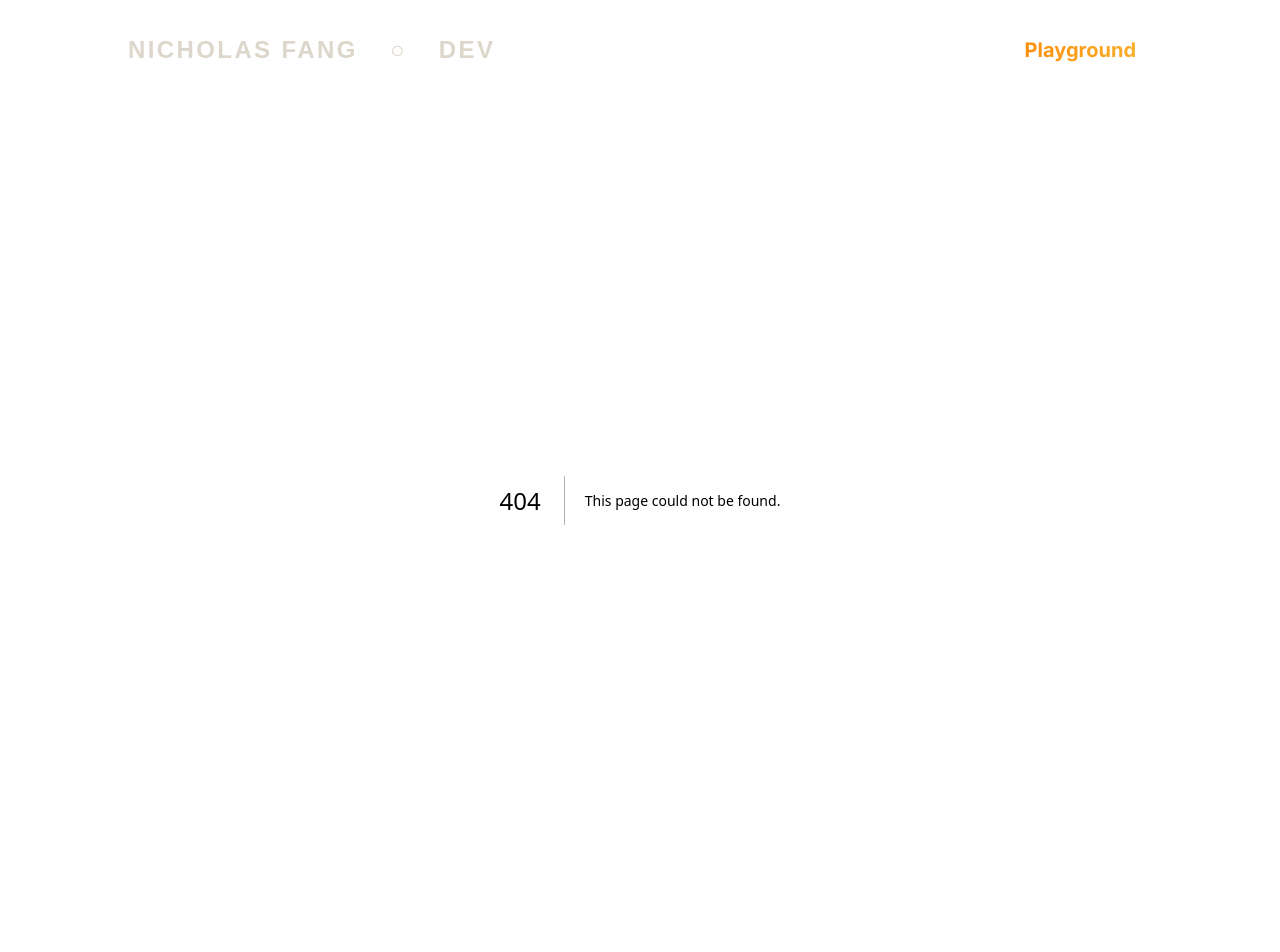
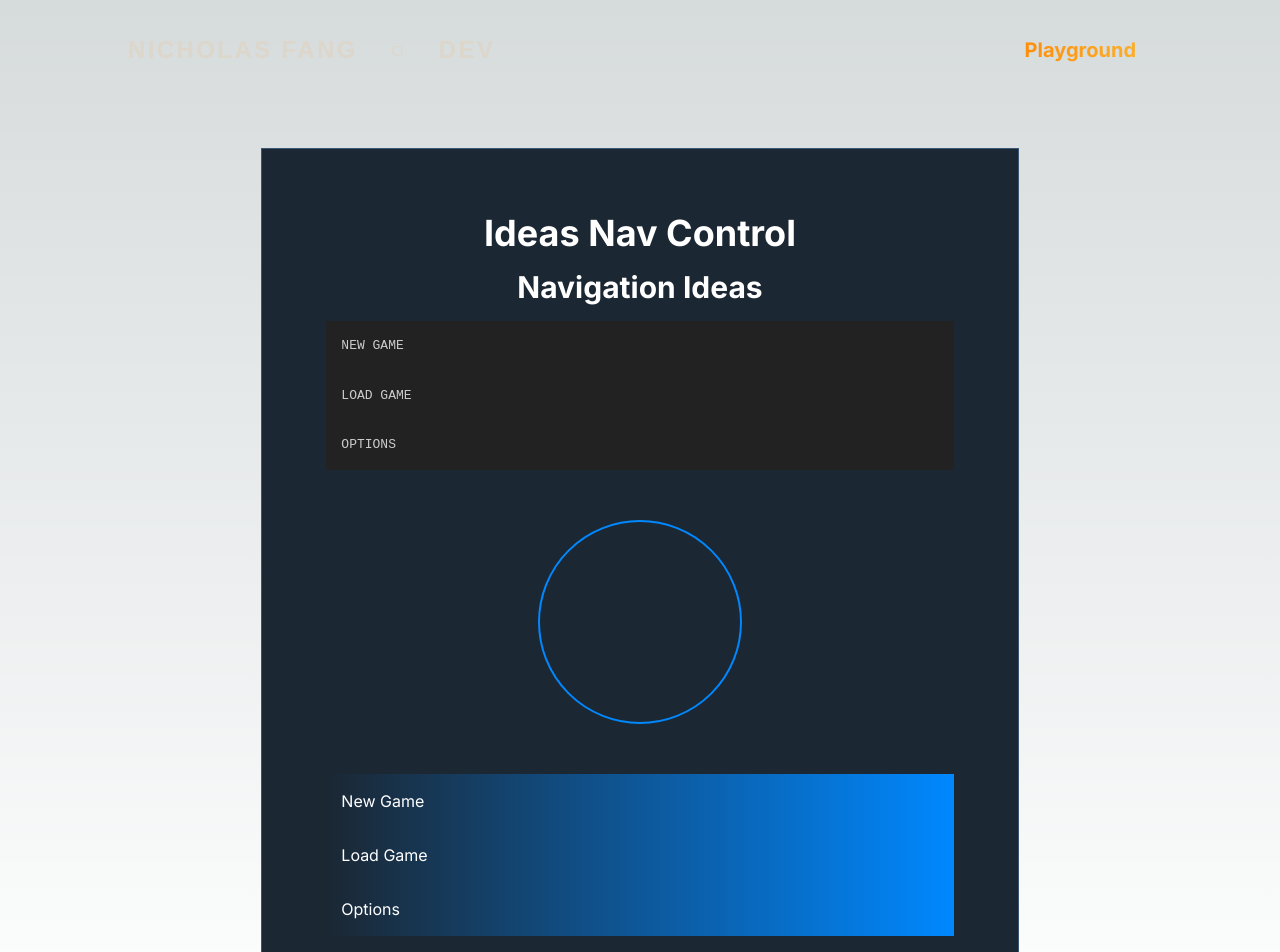
Before and after one commit to nickfang/nickfang.github.io, a Next.js app: page /ideas/nav-bar in a window 1280 px wide. Before the commit this address had no page. Shown: the top 952 px of the page. Before the commit the page ends 900 px from the top, so only its background shows below. Built offline with nearby package versions, Linux system fonts and the light colour scheme.

Commit message:
Playing around with some navigation bar ideas.

```diff
--- /dev/null
+++ b/src/app/ideas/nav-bar/page.module.css
@@ -0,0 +1,100 @@
+.menu {
+  display: flex;
+  flex-direction: column;
+  background-color: #222; /* Dark background */
+  font-family: monospace; /* Sci-fi font */
+}
+
+.menu-item {
+  padding: 15px;
+  color: #ccc; /* Greyish text */
+  text-transform: uppercase;
+  cursor: pointer;
+  transition: all 0.2s; /* Smooth transition */
+  position: relative; /* For outline positioning */
+}
+
+.menu-item:hover::before {
+  content: '';
+  position: absolute;
+  top: 0;
+  left: 0;
+  right: 0;
+  bottom: 0;
+  /* border: 2px solid #0f0; Green outline */
+  border: 2px solid #08f; /* Blue outline */
+  transform: scaleX(1); /* Start hidden */
+  transform-origin: left; /* Animate from left */
+  transition: transform 0.2s; /* Outline transition */
+}
+
+.submenu {
+  display: none; /* Hide initially */
+  margin-left: 20px;
+}
+
+.menu-item:hover .submenu {
+  display: block; /* Show on hover */
+}
+
+.menu2 {
+  position: relative;
+  width: 200px;
+  height: 200px;
+  margin: 50px auto;
+  padding: 100px;
+  border-radius: 50%;
+  border: 2px solid #08f;
+}
+
+.menu2-item {
+  position: absolute;
+  top: 50%;
+  left: 50%;
+  transform: translate(-50%, -50%) rotate(0deg) translate(0);
+  transform-origin: center;
+  opacity: 0;
+  transition:
+    opacity 0.3s ease,
+    transform 0.5s ease; /* Separate transitions for smooth effect */
+  /* transition: all 0.3s; */
+}
+
+.menu2:hover .menu2-item {
+  opacity: 1;
+  transform: translate(-50%, -50%) rotate(calc(var(--index) * 72deg)) translate(100px);
+}
+
+.menu2-item:nth-child(1) {
+  --index: 0;
+}
+.menu2-item:nth-child(2) {
+  --index: 1;
+}
+.menu2-item:nth-child(3) {
+  --index: 2;
+}
+.menu2-item:nth-child(4) {
+  --index: 3;
+}
+.menu2-item:nth-child(5) {
+  --index: 4;
+}
+
+.menu3-item {
+  padding: 15px;
+  background-image: linear-gradient(
+    to right,
+    transparent,
+    #08f,
+    transparent
+  ); /* Subtle blue gradient */
+  background-size: 200% 100%; /* Double width for animation */
+  background-position: 0% 50%;
+  transition: background-position 0.75s;
+}
+
+.menu3-item:hover {
+  background-position: 100% 50%; /* Shift gradient on hover */
+  color: #fff; /* Change text color on hover */
+}
--- /dev/null
+++ b/src/app/ideas/nav-bar/page.tsx
@@ -0,0 +1,59 @@
+'use client';
+
+import React, { useState } from 'react';
+import styles from './page.module.css';
+
+interface MenuItem {
+  label: string;
+  href?: string;
+  subItems?: MenuItem[];
+}
+
+const menuItems: MenuItem[] = [
+  { label: 'New Game', href: '/newgame' },
+  { label: 'Load Game', href: '/loadgame' },
+  {
+    label: 'Options',
+    subItems: [{ label: 'Graphics' }, { label: 'Sound' }],
+  },
+  { label: 'Exit' },
+];
+
+const NavBar = () => {
+  return (
+    <div>
+      <h2>Navigation Ideas</h2>
+      <div className={styles.menu}>
+        <div className={styles['menu-item']}>New Game</div>
+        <div className={styles['menu-item']}>Load Game</div>
+        <div className={styles['menu-item']}>
+          Options
+          <div className={styles.submenu}>
+            <div className={styles['menu-item']}>Graphics</div>
+            <div className={styles['menu-item']}>Sound</div>
+          </div>
+        </div>
+      </div>
+      <div className={styles.menu2}>
+        <div className={styles['menu2-item']}>Mission</div>
+        <div className={styles['menu2-item']}>Inventory</div>
+        <div className={styles['menu2-item']}>Gallery</div>
+        <div className={styles['menu2-item']}>Contacts</div>
+        <div className={styles['menu2-item']}>Help</div>
+      </div>
+      <div className={styles.menu3}>
+        <div className={styles['menu3-item']}>New Game</div>
+        <div className={styles['menu3-item']}>Load Game</div>
+        <div className={styles['menu3-item']}>
+          Options
+          <div className={styles.submenu}>
+            <div className={styles['menu3-item']}>Graphics</div>
+            <div className={styles['menu3-item']}>Sound</div>
+          </div>
+        </div>
+      </div>
+    </div>
+  );
+};
+
+export default NavBar;
```
